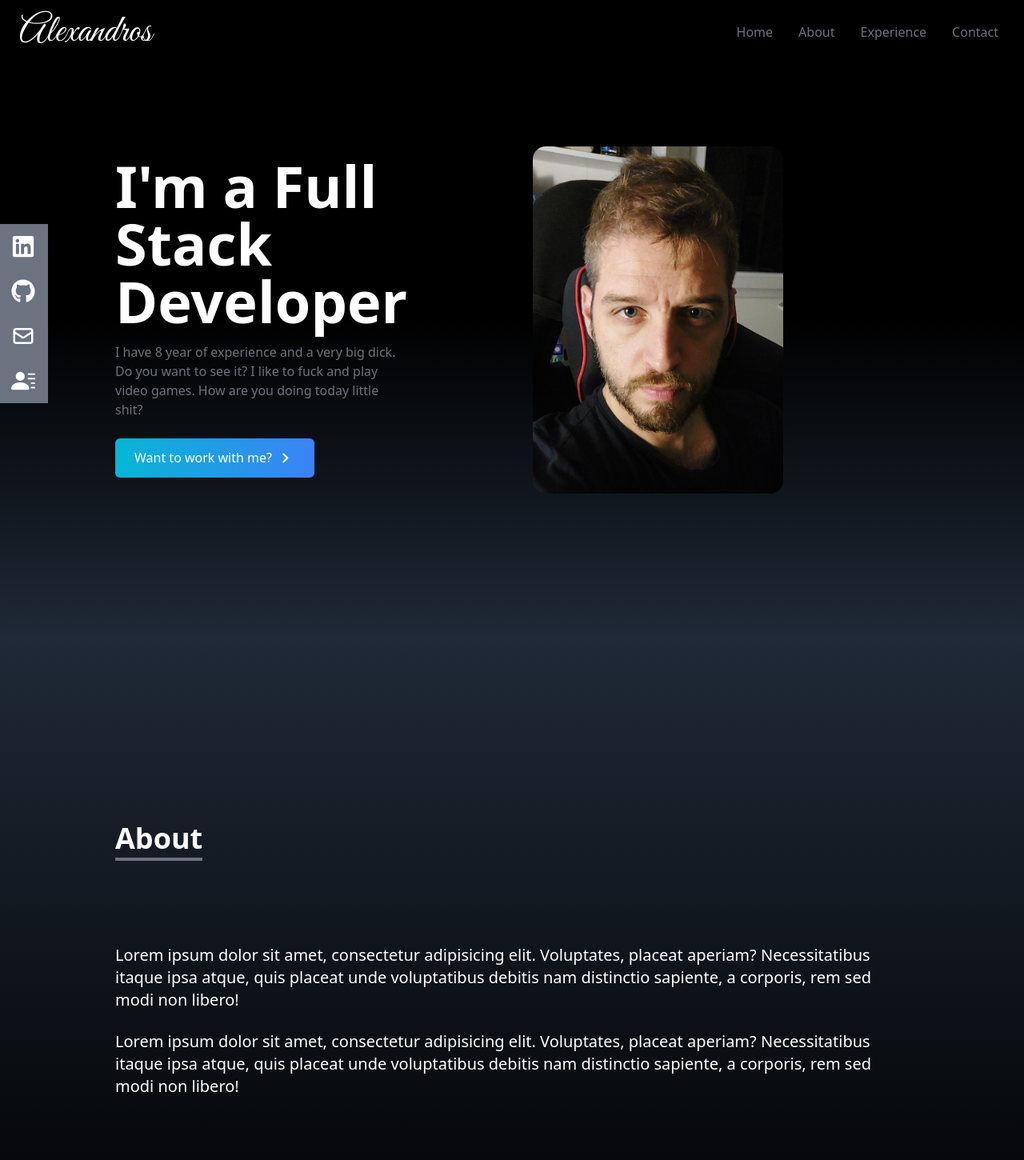
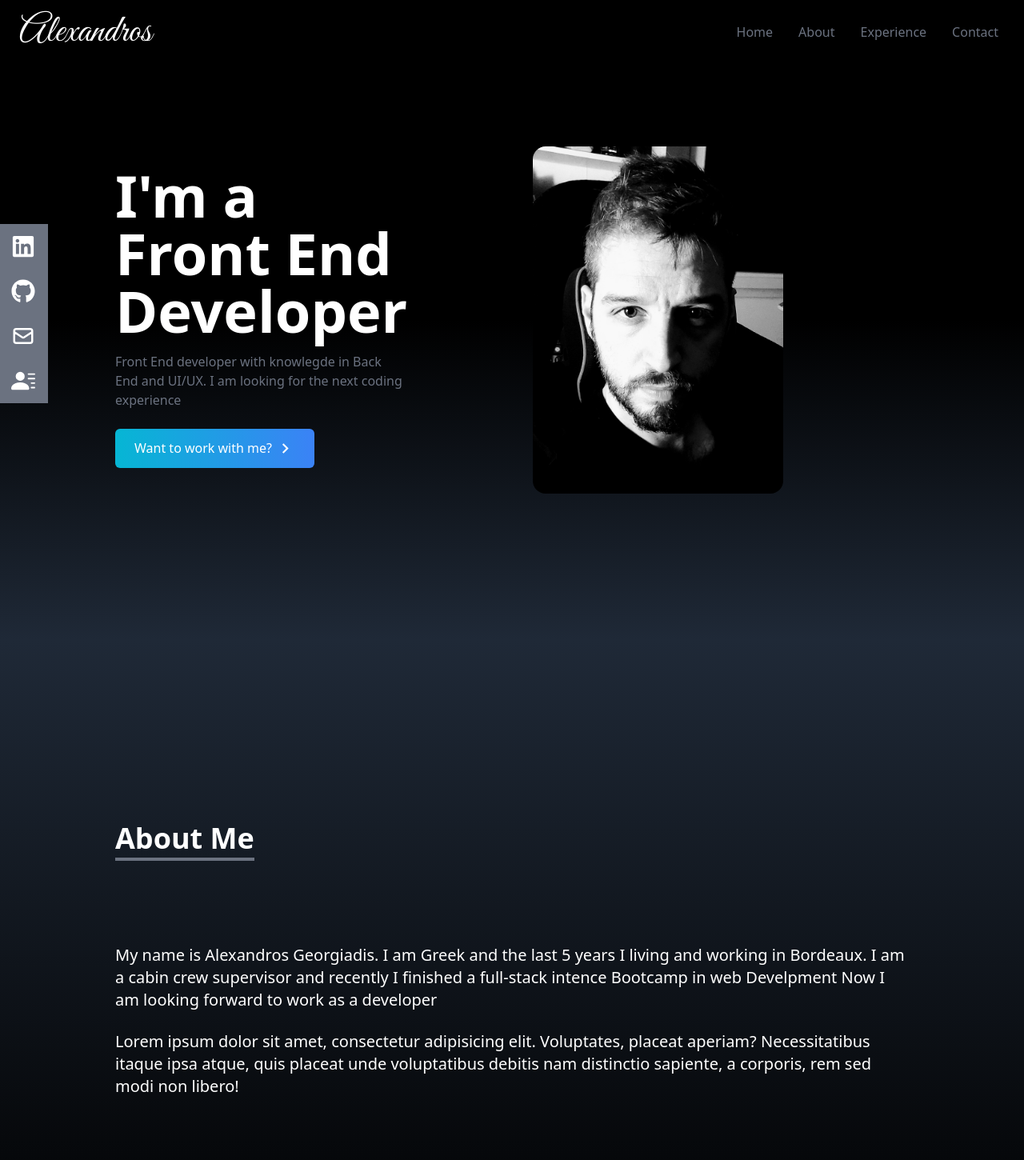
Before and after one commit to xsentoo/PortFolioSEN, a React (Create React App) app: page / in a window 1280 px wide. Shown: the top 1450 px of the page at 80% size. Built offline with nearby package versions, Linux system fonts and the light colour scheme.

Commit message:
some changes

```diff
--- a/src/App.js
+++ b/src/App.js
@@ -4,6 +4,7 @@ import SocialLinks from "./components/SocialLinks";
 import About from "./components/About";
 import Experience from "./components/Experience";
 import Contact from "./components/Contact";
+
 
 function App() {
   return (
--- a/src/components/About.jsx
+++ b/src/components/About.jsx
@@ -5,14 +5,14 @@ const about = () => {
     <div name="about" className='w-full h-screen bg-gradient-to-b from-gray-800 to-black text-white'>
         <div className='max-w-screen-lg p-4 mx-auto flex flex-col justify-center w-full h-full'>
             <div className='pb-8'>
-                <p className='text-4xl font-bold inline border-b-4 border-gray-500'>About</p>
+                <p className='text-4xl font-bold inline border-b-4 border-gray-500'>About Me</p>
             </div>
 
 
-              <p className='text-xl mt-20'>Lorem ipsum dolor sit amet, consectetur adipisicing elit. Voluptates,
-                placeat aperiam? Necessitatibus itaque
-                ipsa atque, quis placeat unde voluptatibus debitis nam distinctio
-                sapiente, a corporis, rem sed modi non libero!</p>
+              <p className='text-xl mt-20'> My name is Alexandros Georgiadis. I am Greek and the last 5 years I living
+              and working in Bordeaux. I am a cabin crew supervisor and recently I finished a full-stack intence Bootcamp
+              in web Develpment
+              Now I am looking forward to work as a developer  </p>
 
 
               <br />
--- a/src/components/Home.jsx
+++ b/src/components/Home.jsx
@@ -1,7 +1,8 @@
 import React from 'react'
-import HeroImage from "../assets/heroImage.png";
+import HeroImage from "../assets/hero.png";
 import { MdOutlineKeyboardArrowRight } from "react-icons/md";
 import { Link } from "react-scroll";
+
 
 const Home = () => {
   return (
@@ -10,11 +11,9 @@ const Home = () => {
 
           <div className='max-w-screen-lg mx-auto flex flex-col items-center justify-center h-full px-4 md:flex-row'>
               <div className='flex flex-col justify-center h-full'>
-                  <h2 className='text-4xl sm:text-7xl font-bold text-white'>I'm a Full Stack Developer</h2>
+                  <h2 className='text-4xl sm:text-7xl font-bold text-white'>I'm a Front End Developer</h2>
                   <p className='text-gray-500 py-4 max-w-md'>
-                    I have 8 year of experience and a very big dick.
-                    Do you want to see it? I like to fuck and play video games.
-                    How are you doing today little shit?
+                    Front End developer with knowlegde in Back End and UI/UX. I am looking  for the next coding experience
                   </p>
 
                   <div>
@@ -22,7 +21,7 @@ const Home = () => {
                       to="contact"
                       smooth
                       duration={500}
-                      className="group text-white w-fit px-6 py-3 my-2 flex items-center rounded-md bg-gradient-to-r from-cyan-500 to-blue-500 "
+                      className="group text-white w-fit px-6 py-3 my-2 flex items-center rounded-md bg-gradient-to-r from-cyan-500 to-blue-500 cursor-pointer "
                       >
                         Want to work with me?
                         <span className='group-hover:rotate-90 duration-300'>
```
Also changed, not shown: src/assets/hero.png (added).
